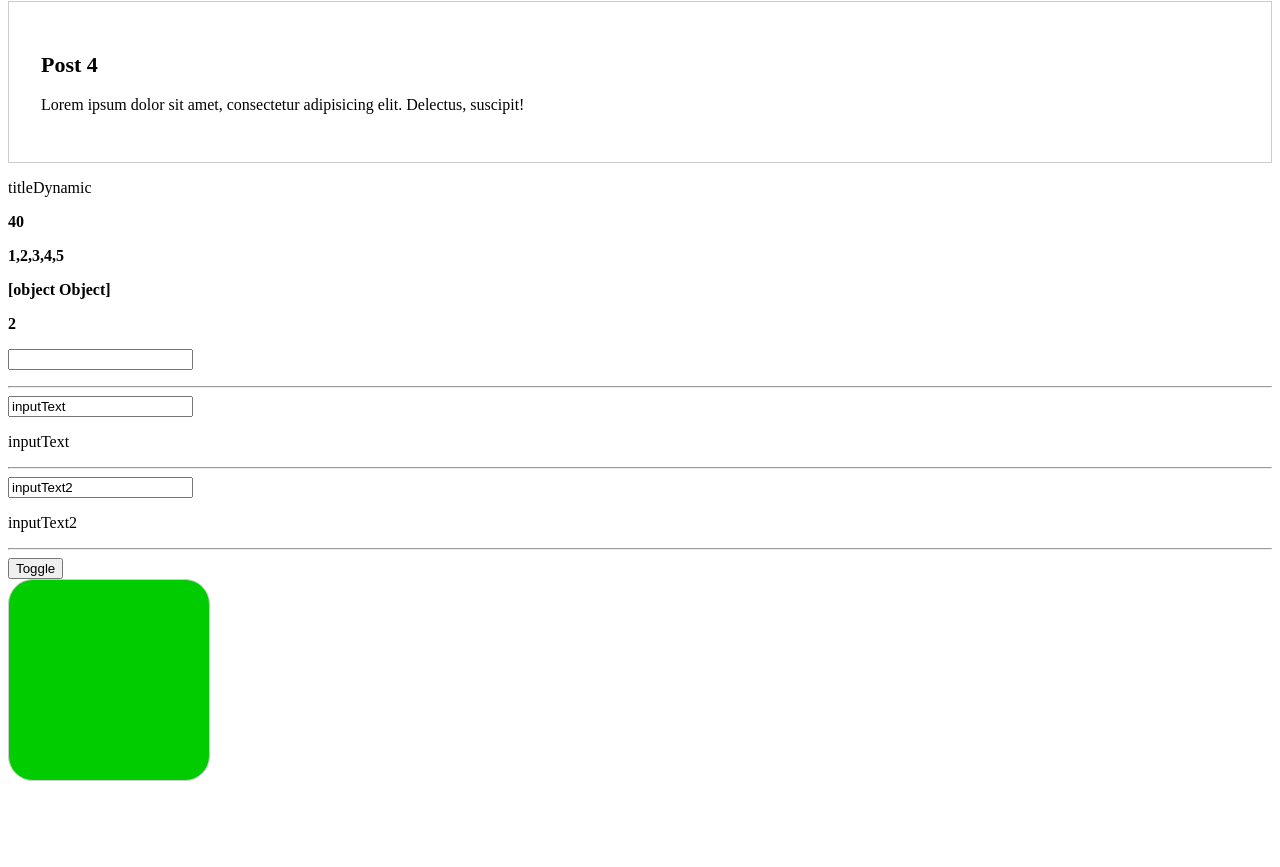
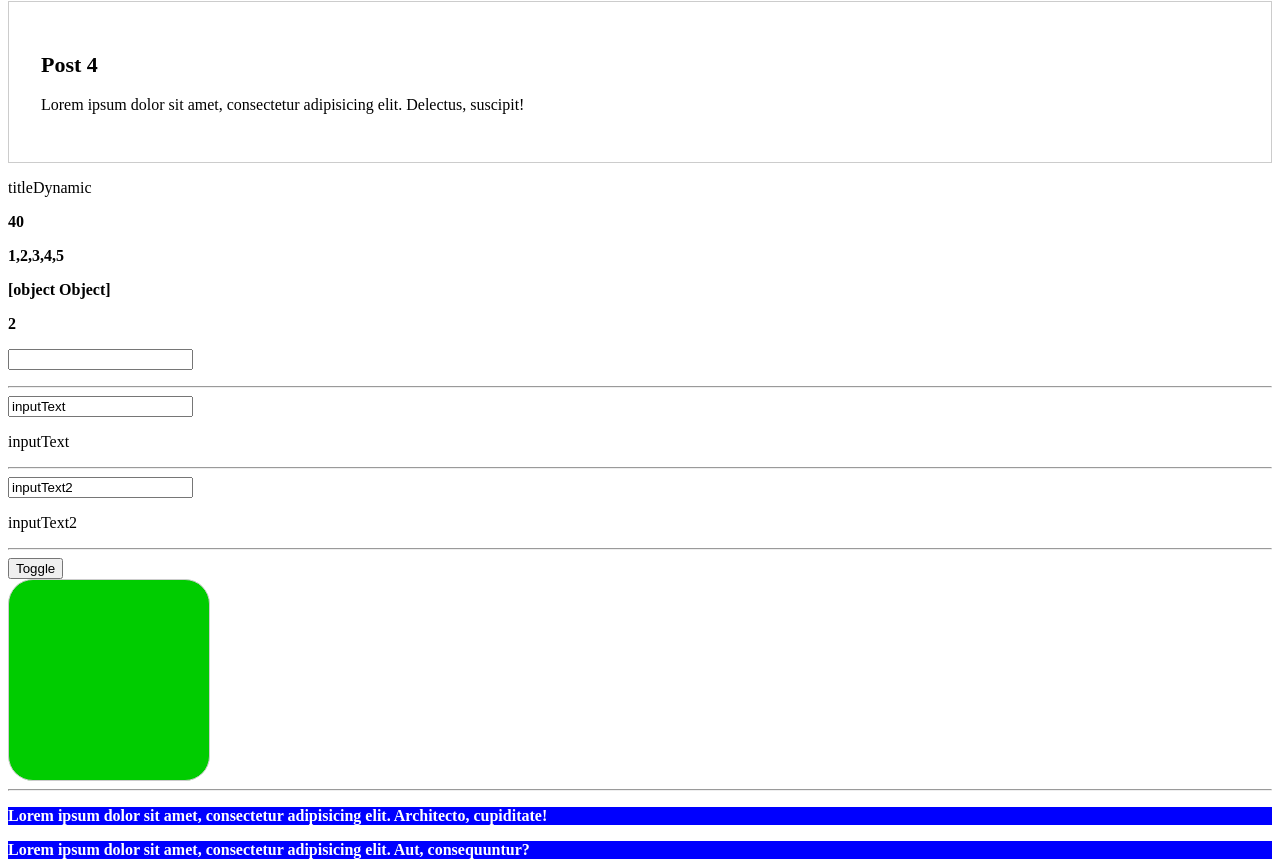
Before and after one commit to evgen904/Angular-Lesson, an Angular app: page / in a window 1280 px wide. Shown: the part 389-1256 px from the top of the page. Before the commit the page ends 1178 px from the top, so only its background shows below. Built offline with nearby package versions, Linux system fonts and the light colour scheme.

Commit message:
Динамические классы с ngClass

```diff
--- a/src/app/app.component.html
+++ b/src/app/app.component.html
@@ -45,3 +45,18 @@
   border: '1px solid #ccc',
   backgroundColor: backgroundColor ? '#c00' : '#0c0'
 }"></div>
+
+<hr>
+
+<p [ngClass]="{
+  blue: !backgroundColor,
+  green: backgroundColor
+}">Lorem ipsum dolor sit amet, consectetur adipisicing elit. Architecto, cupiditate!</p>
+
+
+<div
+  [class.blue]="!backgroundColor"
+  [class.green]="backgroundColor"
+>
+  Lorem ipsum dolor sit amet, consectetur adipisicing elit. Aut, consequuntur?
+</div>
--- a/src/app/app.component.scss
+++ b/src/app/app.component.scss
@@ -0,0 +1,11 @@
+.blue {
+  background-color: blue;
+  color: #ffffff;
+  font-weight: bold;
+}
+
+.green {
+  background-color: green;
+  color: #ffffff;
+  font-weight: bold;
+}
```
